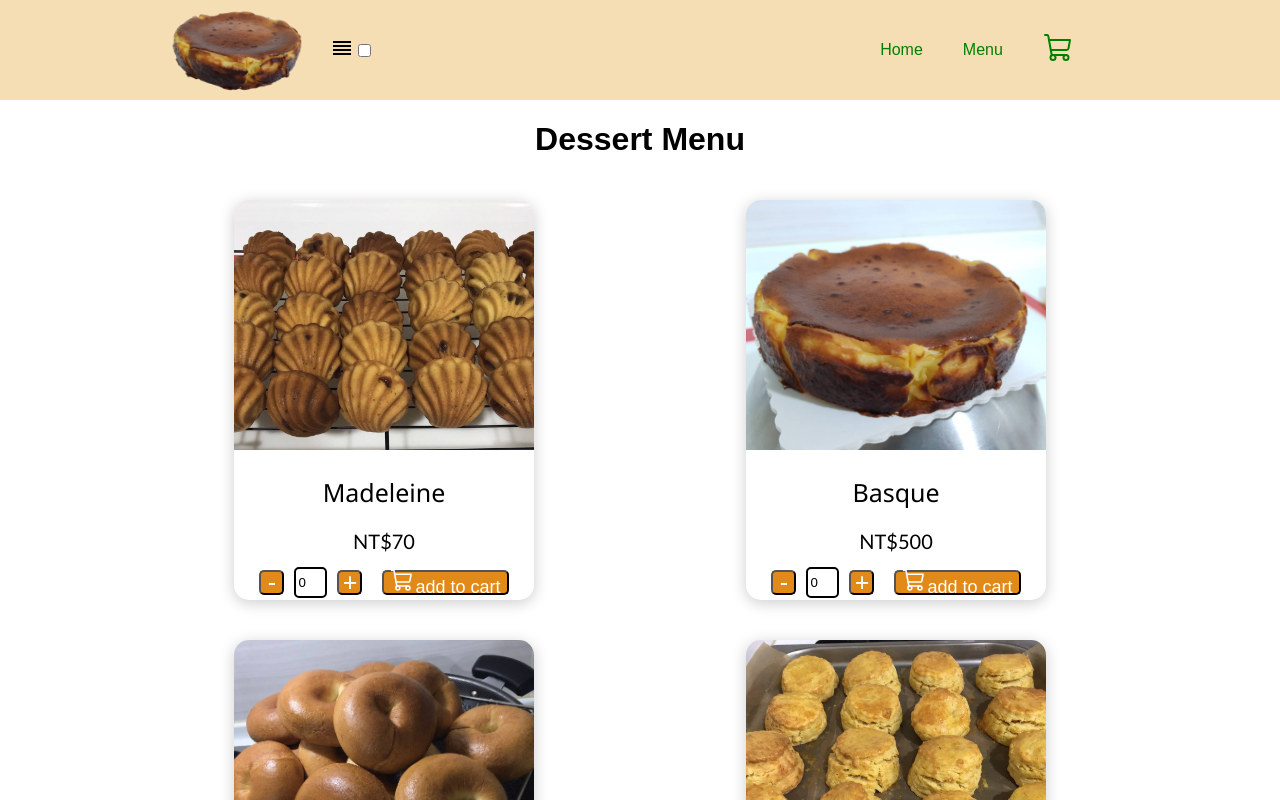
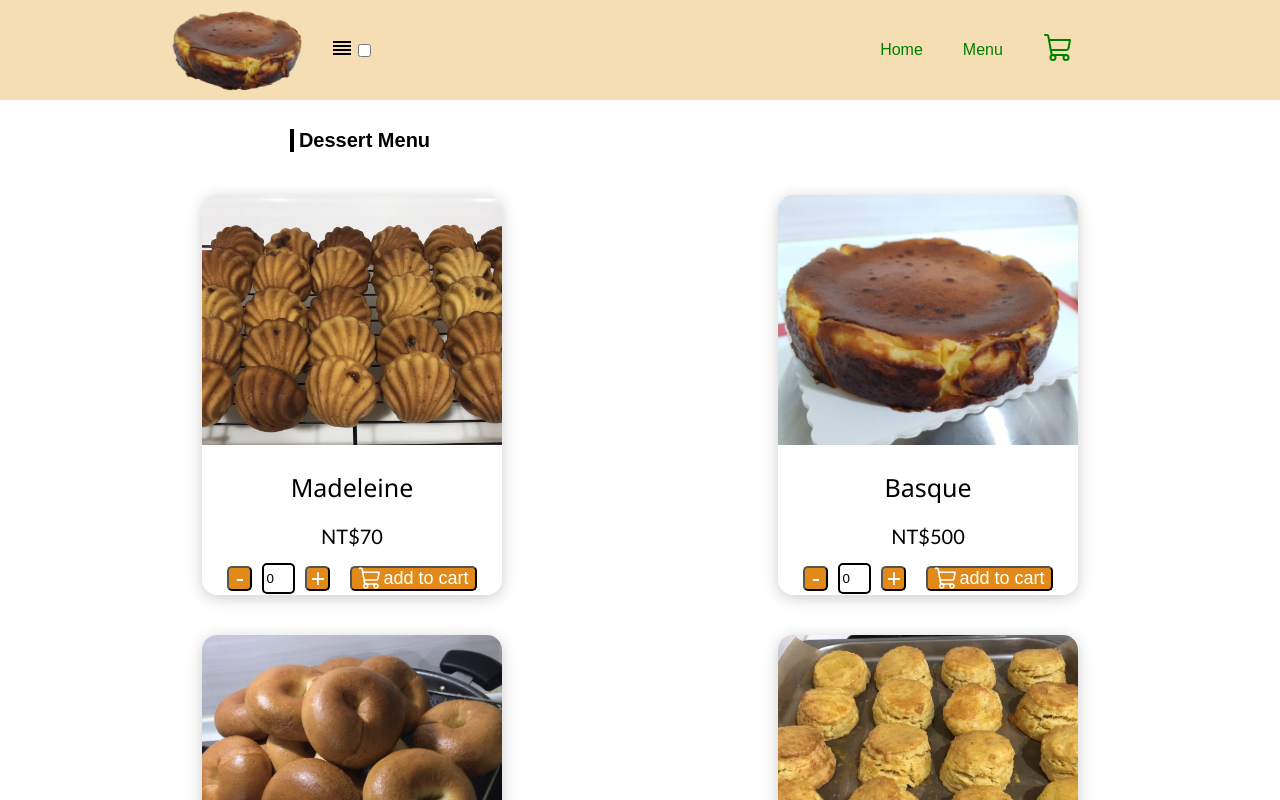
Before and after one commit to xian-han/recipeapp, a React (Create React App) app: page /recipeapp/Menu in a window 1280 px wide. Shown: the top 800 px of the page. Built offline with nearby package versions, Linux system fonts and the light colour scheme.

Commit message:
Menu新增RWD樣式以及調整title跟購物車按鈕樣式

```diff
--- a/src/styles/Menu.css
+++ b/src/styles/Menu.css
@@ -6,37 +6,57 @@
     align-items: center;
     flex-direction: column;
 }
-
-.title{
+.titleContainer{
+    height:60px;
+    width:auto;
     display:flex;
     justify-content: center;
     align-items: center;
     padding:5px;
+    margin-top:5px;
 }
+
+.titleText{
+    font-size:20px;
+    border-left:4px solid black;
+    padding-left:5px;
+}
+
 .MenuList{
-    width: 80vw;
+    width: 90vw;
     height: auto;
     display: grid;
     grid-template-columns: 1fr 1fr 1fr ;
     place-items: center;
-    /* border:1px solid black; */
 }
 
 @media only screen and (max-width: 1300px) {
     .MenuList {
-      grid-template-columns: 1fr 1fr;
+        grid-template-columns: 1fr 1fr;
     }
-  }
+    .titleContainer{
+        position:relative;
+        left:-280px;
+    }
+}
 
 @media only screen and (max-width: 800px) {
-   .MenuList {
+    .titleContainer{
+        height:auto;
+        min-width:350px;
+        position:relative;
+        left:0px;
+    }
+    .MenuList {
      grid-template-columns: 1fr;
    }
 }
 @media only screen and (min-width: 2600px){
     .MenuList{
         grid-template-columns: 1fr;
+        margin-bottom: 700px;
     }
+
 }
 .menuItem {
     border-radius: 15px;
@@ -92,14 +112,23 @@
     transition: ease-in 0.3s;
 }
 
+.addBtnContainer{
+    display:flex;
+    align-items: center;
+    justify-content: center;
+}
+
 .cartController .addToCartBtn{
     width:auto;
     font-size:18px;
     margin-left: 10px;
+
 }
 
-.cartController .cartMark{
-    height:inherit;
+.cartMarkContainer{
+    display:inherit;
+    align-items: center;
+    justify-content: center;
 }
 
 .account {
```
